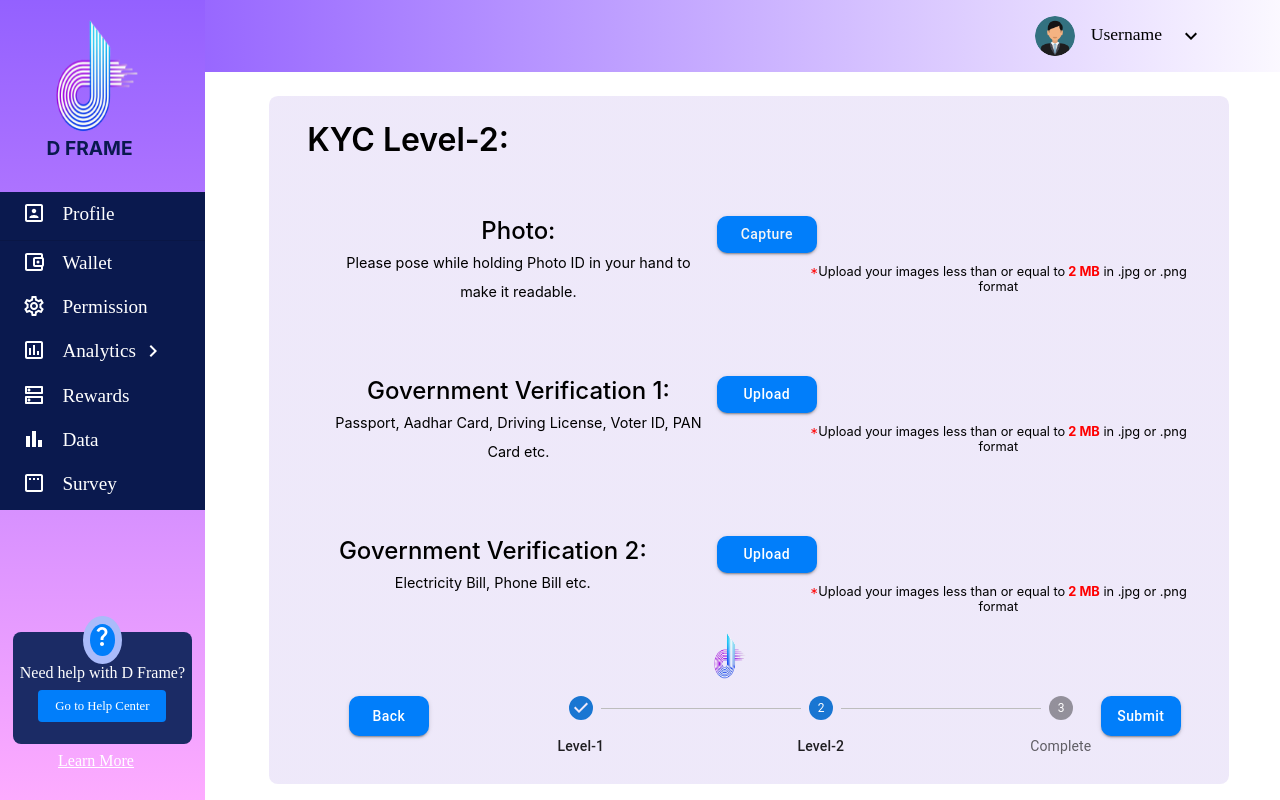
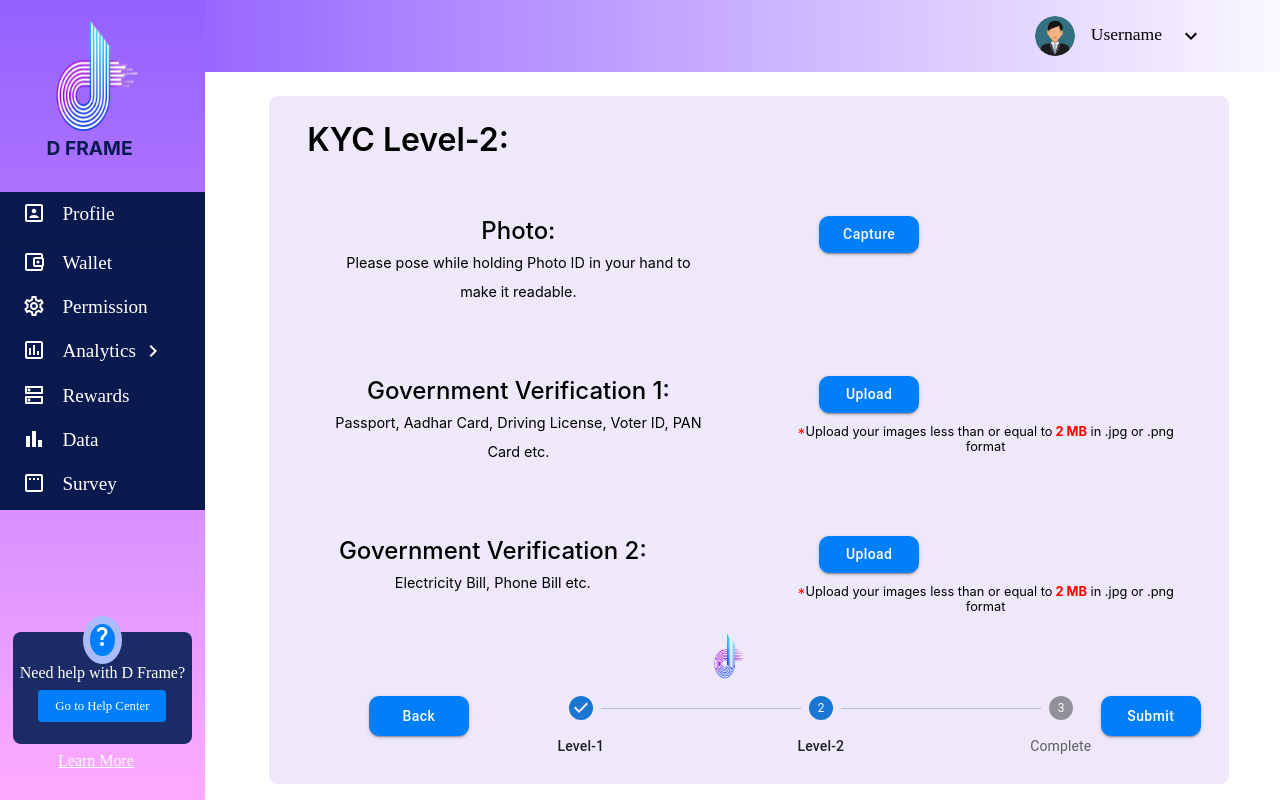
Before and after one commit to d-frame-core/user-front-end-alpha, a React (Create React App) app: page /kyc2 in a window 1280 px wide. Built offline with nearby package versions, Linux system fonts and the light colour scheme.

Commit message:
added upload feature

```diff
--- a/src/Container/KYC/KYC1/KYC1.tsx
+++ b/src/Container/KYC/KYC1/KYC1.tsx
@@ -17,7 +17,7 @@ import ReCAPTCHA from 'react-google-recaptcha'
 
 export default function KYC1() {
 
-  const [gender, setGender] = useState("Select")
+  const [gender, setGender] = useState(" ")
   const [income, setIncome] = useState("")
   const [dob, setDob] = useState("")
   const [address, setAddress] = useState("")
@@ -96,20 +96,20 @@ const isFormValid=()=>{
 
       <div>
 
-        <form onSubmit={handleSubmit}>
+
           <div className='container'>
         <Box className='ky1rectangle'>
           <div className='level'>KYC Level-1:</div>
           <div className='gender-input'>Gender &nbsp;&nbsp; &nbsp; &nbsp; &nbsp;&nbsp;&nbsp;&nbsp;&nbsp;&nbsp;&nbsp;&nbsp;&nbsp; &nbsp; &nbsp; &nbsp;&nbsp;&nbsp;&nbsp;&nbsp;&nbsp;&nbsp;:
           <div className='i select-gender'>
-          <FormControl  sx={{  width: 350, backgroundColor:'white' , textAlign:'left' }}>
-          <InputLabel id="demo-simple-select-helper-label">Select</InputLabel>
+          <FormControl  sx={{  width: 350, backgroundColor:'white' , textAlign:'left' , boxShadow:"0px 4px 4px rgba(0, 0, 0, 0.25)" , border:'none'}}>
+          <InputLabel  id="demo-simple-select-helper-label">Select</InputLabel>
         <Select
           labelId="demo-simple-select-helper-label"
           id="demo-simple-select-helper"
           value={gender}
           label="Select"
-           onChange={handleGenderChange}
+          onChange={handleGenderChange}
         >
 
           <MenuItem value={'Male'}>Male</MenuItem>
@@ -130,7 +130,7 @@ const isFormValid=()=>{
           </div>
           </div>
           <div className='ktext3'>Date of Birth &nbsp; &nbsp;&nbsp;&nbsp;&nbsp;&nbsp; &nbsp; &nbsp;&nbsp;&nbsp;&nbsp;&nbsp;&nbsp;&nbsp;&nbsp;&nbsp;:
-          <TextField sx={{width:350 , marginTop:'-0.5rem'}} className='date-picker'
+          <TextField sx={{width:350 , marginTop:'-0.5rem',boxShadow:"0px 4px 4px rgba(0, 0, 0, 0.25)"}} className='date-picker'
           value={dob}
         id="date"
         // label="Choose your birthdate"
@@ -143,7 +143,7 @@ const isFormValid=()=>{
       </div>
           <div className='ktext4'>Annual Income &nbsp; &nbsp; &nbsp; &nbsp;&nbsp;&nbsp;&nbsp;&nbsp;&nbsp;&nbsp;&nbsp;&nbsp;:
           <div className='i select-gender'>
-          <FormControl  sx={{  width: 350, backgroundColor:'white' , textAlign:'left' }}>
+          <FormControl  sx={{  width: 350, backgroundColor:'white' , textAlign:'left',boxShadow:"0px 4px 4px rgba(0, 0, 0, 0.25)"}}>
           <InputLabel id="demo-simple-select-helper-label">Select</InputLabel>
         <Select
           labelId="demo-simple-select-helper-label"
@@ -164,7 +164,7 @@ const isFormValid=()=>{
           <div className='ktext5'>Permanent Address &nbsp;&nbsp;&nbsp;&nbsp;&nbsp;&nbsp;&nbsp;&nbsp;:
           <div className='i address-label'>
           <TextField
-          sx={{width:350, backgroundColor:'white'}}
+          sx={{width:350, backgroundColor:'white', boxShadow:"0px 4px 4px rgba(0, 0, 0, 0.25)"}}
           id="outlined-basic"
           label="Address"
           variant="outlined"
@@ -177,8 +177,6 @@ const isFormValid=()=>{
          <ReCAPTCHA
           className='captcha'
           sitekey='6LcBCP8jAAAAANnWNyJx7ERLW5IlR5yRO6v4HWfX'
-          //sitekey='6Lcpan0jAAAAABvbnRm9nbbOri2jRADnujJIuliL' //v2
-          // sitekey='6LdU0q0jAAAAADDH2OiXdcDIXlEhajw2LYkDf45J' //v3
           onChange={onChange}
           />
 
@@ -190,10 +188,10 @@ const isFormValid=()=>{
           </Step>
         ))}
       </Stepper></Box></div>
-          <NavLink style={{textDecoration:'none'}} to='/kyc2'><Button sx={{backgroundColor:'#017EFA', borderRadius:'10px',textTransform:'inherit'}}  variant='contained' type="submit" className='kybtn' disabled={!isFormValid()}>Next</Button></NavLink>
+          <NavLink style={{textDecoration:'none'}} to='/kyc2'><Button sx={{backgroundColor:'#017EFA', borderRadius:'10px',textTransform:'inherit',width:'100px'}}  variant='contained' type="submit" className='kybtn' disabled={!isFormValid()}>Next</Button></NavLink>
         </Box>
         </div>
-        </form>
+
       </div>
     </Container>
   )
--- a/src/Container/KYC/KYC2/KYC2.tsx
+++ b/src/Container/KYC/KYC2/KYC2.tsx
@@ -1,53 +1,78 @@
-import { Box, Step, StepLabel, Stepper,Button } from '@mui/material'
-import { Container } from '@mui/system'
-import React from 'react'
-import { NavLink } from 'react-router-dom'
-import Sidebar1 from '../../../components/sidebar1/Sidebar1'
+import { Box, Step, StepLabel, Stepper, Button } from "@mui/material";
+import { Container } from "@mui/system";
+import React from "react";
+import { NavLink } from "react-router-dom";
+import Sidebar1 from "../../../components/sidebar1/Sidebar1";
 // import HorizontalLabelPositionBelowStepper from '../../../components/stepper/HorizontalLabelPositionBelowStepper'
-import UploadButtons from '../../../components/upload/UploadButtons'
-import CaptureButtons from '../../../components/upload/CaptureButton'
-import data from '../data'
-import './kyc2.css'
-import df from '../../../assets/dframe.png'
-
+import UploadButtons from "../../../components/upload/UploadButtons";
+import CaptureButtons from "../../../components/upload/CaptureButton";
+import data from "../data";
+import "./kyc2.css";
+import df from "../../../assets/dframe.png";
 
 export default function KYC2() {
   return (
     <Container>
-        <Sidebar1/>
+      <Sidebar1 />
 
-        <Box className='ky2rectangle'>
-        <div className='level'>KYC Level-2:</div>
-            <div className='k0' style={{fontSize:'24px', fontWeight:500}}>Photo:<br/><span style={{fontSize:'0.9rem', fontWeight:400 }}>
-              Please pose while holding Photo ID in your hand to make it readable.</span>
-              <div className='up'><CaptureButtons/>
-              <span className='Image-warnings' style={{fontSize:'0.8rem', fontWeight:400}}>
-                <span style={{color:'red'}}>*</span>
-                Upload your images less than or equal to
-                <b style={{color:'red'}}> 2 MB</b> in .jpg or .png format</span>
+      <Box className="ky2rectangle">
+        <div className="level">KYC Level-2:</div>
+        <div className="k0" style={{ fontSize: "24px", fontWeight: 500 }}>
+          Photo:
+          <br />
+          <span style={{ fontSize: "0.9rem", fontWeight: 400 }}>
+            Please pose while holding Photo ID in your hand to make it readable.
+          </span>
+          <div className="up">
+            <CaptureButtons />
+
           </div>
         </div>
-            <div  className='k1' style={{fontSize:'24px', fontWeight:500}}>Government Verification 1:
+        <div className="k1" style={{ fontSize: "24px", fontWeight: 500 }}>
+          Government Verification 1:
+          <br />
+          <span
+            style={{ fontSize: "0.9rem", textAlign: "left", fontWeight: 400 }}
+          >
+            Passport, Aadhar Card, Driving License, Voter ID, PAN Card etc.
+          </span>
+          <div className="up">
+            <UploadButtons />
+            <span
+              className="Image-warnings"
+              style={{ fontSize: "0.8rem", fontWeight: 400 }}
+            >
+              <span style={{ color: "red" }}>*</span>
+              Upload your images less than or equal to
+              <b style={{ color: "red" }}> 2 MB</b> in .jpg or .png format
+            </span>
+          </div>
+        </div>
+        <div className="k2" style={{ fontSize: "24px", fontWeight: 500 }}>
+          Government Verification 2:
+          <br />
+          <span
+            style={{ fontSize: "0.9rem", textAlign: "left", fontWeight: 400 }}
+          >
+            Electricity Bill, Phone Bill etc.
+          </span>{" "}
+          <div className="up">
+            <UploadButtons />
+            <span
+              className="Image-warnings"
+              style={{ fontSize: "0.8rem", fontWeight: 400 }}
+            >
+              <span style={{ color: "red" }}>*</span>
+              Upload your images less than or equal to
+              <b style={{ color: "red" }}> 2 MB</b> in .jpg or .png format
+            </span>
+          </div>
+        </div>
+        <img src={df} alt="logo" className="logo-step-2" />
 
-            <br/><span style={{fontSize:'0.9rem',textAlign:'left' , fontWeight:400}}>
-            Passport, Aadhar Card, Driving License, Voter ID, PAN Card etc.</span>
-            <div className='up'><UploadButtons/>
-            <span className='Image-warnings-2' style={{fontSize:'0.8rem', fontWeight:400}}>
-                <span style={{color:'red'}}>*</span>
-                Upload your images less than or equal to
-                <b style={{color:'red'}}> 2 MB</b> in .jpg or .png format</span>
-            </div></div>
-            <div className='k2' style={{fontSize:'24px', fontWeight:500}}>Government Verification 2:<br/>
-            <span style={{fontSize:'0.9rem',textAlign:'left' , fontWeight:400}}>
-            Electricity Bill, Phone Bill etc.</span> <div className='up'><UploadButtons/>
-            <span className='Image-warnings-3' style={{fontSize:'0.8rem', fontWeight:400}}>
-                <span style={{color:'red'}}>*</span>
-                Upload your images less than or equal to
-                <b style={{color:'red'}}> 2 MB</b> in .jpg or .png format</span>
-            </div></div>
-            <img src={df} alt='logo' className='logo-step-2'/>
-
-            <div className='step-2'>  <Box sx={{ width: '300%' }}>
+        <div className="step-2">
+          {" "}
+          <Box sx={{ width: "300%" }}>
             <Stepper activeStep={1} alternativeLabel>
               {data.map((label) => (
                 <Step key={label}>
@@ -55,11 +80,37 @@ export default function KYC2() {
                 </Step>
               ))}
             </Stepper>
-    </Box></div>
-    <NavLink style={{textDecoration:'none'}} to='/successful'><Button sx={{backgroundColor:'#017EFA', borderRadius:'10px',textTransform:'inherit'}} variant='contained' className='next-btn'>Submit</Button></NavLink>
-    <NavLink style={{textDecoration:'none'}} to='/kyc1'><Button sx={{backgroundColor:'#017EFA', borderRadius:'10px', textTransform:'inherit'}} variant='contained' className='back-btn'>Back</Button></NavLink>
-
+          </Box>
+        </div>
+        <NavLink style={{ textDecoration: "none" }} to="/successful">
+          <Button
+            sx={{
+              backgroundColor: "#017EFA",
+              borderRadius: "10px",
+              textTransform: "inherit",
+              width:'100px'
+            }}
+            variant="contained"
+            className="next-btn"
+          >
+            Submit
+          </Button>
+        </NavLink>
+        <NavLink style={{ textDecoration: "none" }} to="/kyc1">
+          <Button
+            sx={{
+              backgroundColor: "#017EFA",
+              borderRadius: "10px",
+              textTransform: "inherit",
+              width:'100px'
+            }}
+            variant="contained"
+            className="back-btn"
+          >
+            Back
+          </Button>
+        </NavLink>
       </Box>
     </Container>
-  )
+  );
 }
--- a/src/Container/KYC/KYC2/kyc2.css
+++ b/src/Container/KYC/KYC2/kyc2.css
@@ -42,7 +42,7 @@
 }
 .up{
     position: absolute;
-    left: 30vw;
+    left: 38vw;
     top: 0vh;
 }
 
@@ -50,7 +50,7 @@
     position: absolute;
     width: 30vw;
     top: 6vh;
-    left: 7vw;
+    left: -2vw;
 }
 .Image-warnings-2{
     position: absolute;
--- a/src/components/country-selector/Country-selector.tsx
+++ b/src/components/country-selector/Country-selector.tsx
@@ -23,8 +23,9 @@ export default function CountrySelector() {
   return (
     <Autocomplete
       id="country-select-demo"
-      sx={{ width: 350, backgroundColor:'white' }}
+      sx={{ width: 350, backgroundColor:'white',boxShadow:"0px 4px 4px rgba(0, 0, 0, 0.25)" }}
       options={countries}
+
 
       autoHighlight
       getOptionLabel={(option) => option.label}
--- a/src/components/sidebar1/Sidebar1.tsx
+++ b/src/components/sidebar1/Sidebar1.tsx
@@ -37,8 +37,8 @@ export default function Sidebar1(index : any) {
 
         <div className='dftext'>D FRAME</div>
 
-        <Box className='side'>
-          <div className='item'>
+      <Box className='side'>
+        <div className='item'>
 
             <NavLink to='/profile' style={{textDecoration:'none'}} onClick={()=> index=1} >
               <div className={toggleState === 1? "act1" : "notActive"} >
@@ -87,7 +87,7 @@ export default function Sidebar1(index : any) {
 </Box>
 
    </div>
-   <div>
+   <div className='footer'>
     <div className="circle1"></div>
       <div className="circle2"><QuestionMarkIcon/></div>
 
```
Also changed, not shown: src/Container/KYC/KYC1/kyc1.css (+14 -13 lines), src/components/sidebar1/sidebar1.css (+14 -8 lines), src/components/upload/CaptureButton.tsx (+7 -10 lines), src/components/upload/UploadButtons.tsx (+71 -6 lines). Lines whose indentation alone changed are shown as unchanged.
